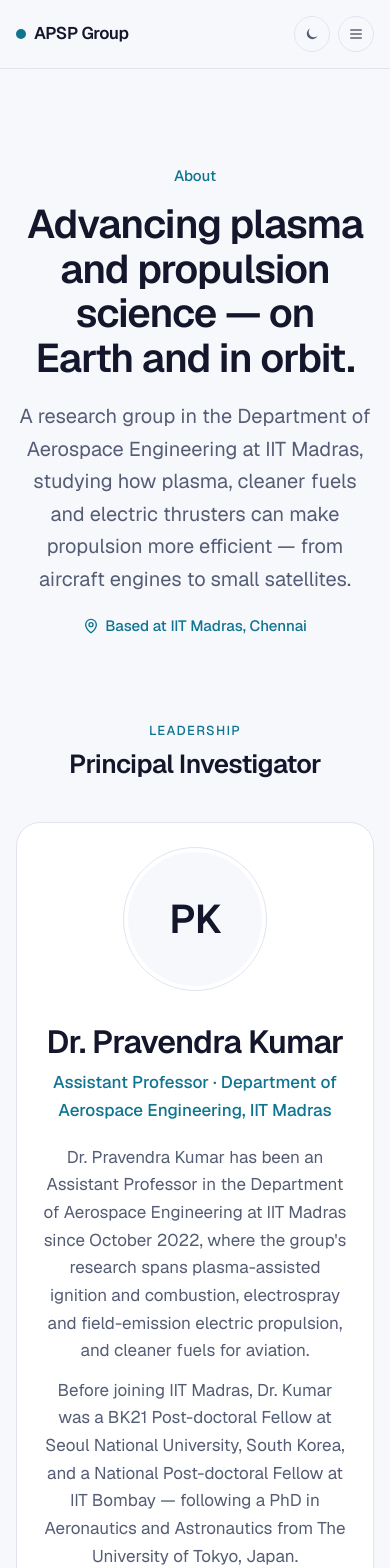
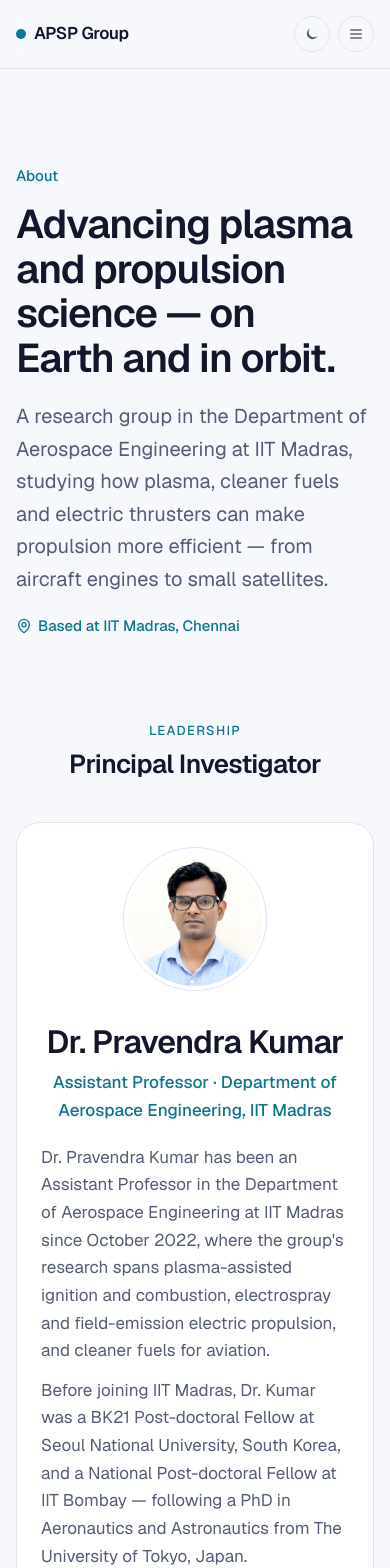
Before and after one commit to Nirmal-16/APSP, a Next.js app: page /about in a window 390 px wide. Shown: the top 1568 px of the page. Built offline with nearby package versions, Linux system fonts and the light colour scheme.

Commit message:
About page: PI photo, cleaner text alignment on phones
Adds the PI's portrait, cropped square for the circular frame. On phones the page intro and the PI bio are left-aligned instead of centred; the name and title stay centred under the photo.

```diff
--- a/src/app/about/page.tsx
+++ b/src/app/about/page.tsx
@@ -15,7 +15,8 @@ export default function AboutPage() {
     <section>
       <div className="site-container flex flex-col gap-20 py-24">
         {/* Header */}
-        <Reveal className="mx-auto max-w-4xl text-center">
+        {/* Left-aligned on phones, where centred multi-line text looks ragged. */}
+        <Reveal className="mx-auto max-w-4xl sm:text-center">
           <p className="text-sm font-medium text-accent">About</p>
           <h1 className="mt-4 text-4xl font-semibold tracking-tight text-balance text-foreground sm:text-5xl">
             {about.headline}
--- a/src/components/about/pi-profile.tsx
+++ b/src/components/about/pi-profile.tsx
@@ -51,19 +51,24 @@ export function PiProfile() {
               </div>
             </div>
 
-            <div className="min-w-0 text-center md:text-left">
-              <h3 className="text-3xl font-semibold tracking-tight text-foreground sm:text-4xl">{pi.name}</h3>
-              <p className="mt-2 font-medium text-accent">
-                {pi.title} · {pi.department}
-              </p>
-              <div className="mt-5 flex flex-col gap-3 leading-relaxed text-muted">
+            <div className="min-w-0">
+              {/* Name and title sit centred under the photo on phones; the
+                  bio and lists stay left-aligned so lines start evenly. */}
+              <div className="text-center md:text-left">
+                <h3 className="text-3xl font-semibold tracking-tight text-balance text-foreground sm:text-4xl">
+                  {pi.name}
+                </h3>
+                <p className="mt-2 font-medium text-balance text-accent">
+                  {pi.title} · {pi.department}
+                </p>
+              </div>
+              <div className="mt-5 flex flex-col gap-3 leading-relaxed text-pretty text-muted">
                 {pi.bio.map((paragraph) => (
                   <p key={paragraph}>{paragraph}</p>
                 ))}
               </div>
               <h4 className="mt-6 text-xs font-medium uppercase tracking-widest text-muted">Research interests</h4>
-              {/* Same bullets as Memberships; the list stays left-aligned on phones too. */}
-              <ul className="mx-auto mt-4 flex w-fit flex-col gap-3 text-left md:mx-0">
+              <ul className="mt-4 flex flex-col gap-3">
                 {pi.interests.map((interest) => (
                   <li key={interest} className="flex gap-3">
                     <span className="mt-2 h-1.5 w-1.5 shrink-0 rounded-full bg-accent" />
--- a/src/data/about.ts
+++ b/src/data/about.ts
@@ -36,7 +36,7 @@ export const principalInvestigator = {
   title: "Assistant Professor",
   department: "Department of Aerospace Engineering, IIT Madras",
   email: "pkumar@iitm.ac.in",
-  photo: undefined as string | undefined, // e.g. "/people/pravendra-kumar.jpg" — 1:1 or 4:5 portrait
+  photo: "/people/pravendra-kumar.jpg", // square portrait, shown in a circle; "" shows initials
   // Written from the CV — confirm wording with the client.
   bio: [
     "Dr. Pravendra Kumar has been an Assistant Professor in the Department of Aerospace Engineering at IIT Madras since October 2022, where the group's research spans plasma-assisted ignition and combustion, electrospray and field-emission electric propulsion, and cleaner fuels for aviation.",
```
Also changed, not shown: public/people/pravendra-kumar.jpg (added).
